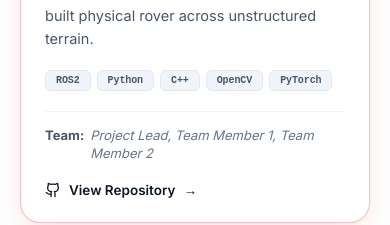
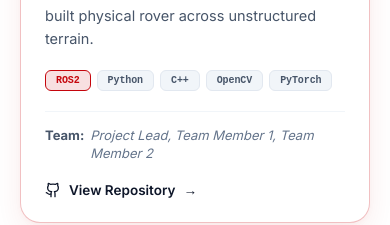
Before and after one commit to aiclubuwmadison/aiclubuwmadison.github.io, a React (Vite) app: page /projects in a window 390 px wide. In both pictures the pointer is over the element "ROS2". Shown: the part 932-1157 px from the top of the page. Built offline with nearby package versions, Linux system fonts and the light colour scheme; a web font is replaced by a local one.

Commit message:
style: refine Projects grid responsiveness, variable backgrounds, and tech chip hovers

```diff
--- a/src/components/Projects.css
+++ b/src/components/Projects.css
@@ -113,7 +113,7 @@
 
 .projects-grid {
   display: grid;
-  grid-template-columns: repeat(auto-fill, minmax(350px, 1fr));
+  grid-template-columns: repeat(auto-fill, minmax(min(100%, 350px), 1fr));
   gap: clamp(20px, 3vw, 36px);
 }
 
@@ -121,7 +121,7 @@
 .project-card {
   display: flex;
   flex-direction: column;
-  background: #ffffff;
+  background: var(--atmos-paper);
   border: 1px solid var(--atmos-hairline);
   border-radius: 20px;
   overflow: hidden;
@@ -245,6 +245,12 @@
   border-radius: 6px;
   letter-spacing: -0.01em;
   transition: background 280ms ease, border-color 280ms ease, color 280ms ease;
+}
+
+.project-tech-chip:hover {
+  background: var(--atmos-accent-glow);
+  border-color: var(--atmos-badger);
+  color: var(--atmos-badger);
 }
 
 /* Team Credits */
```
